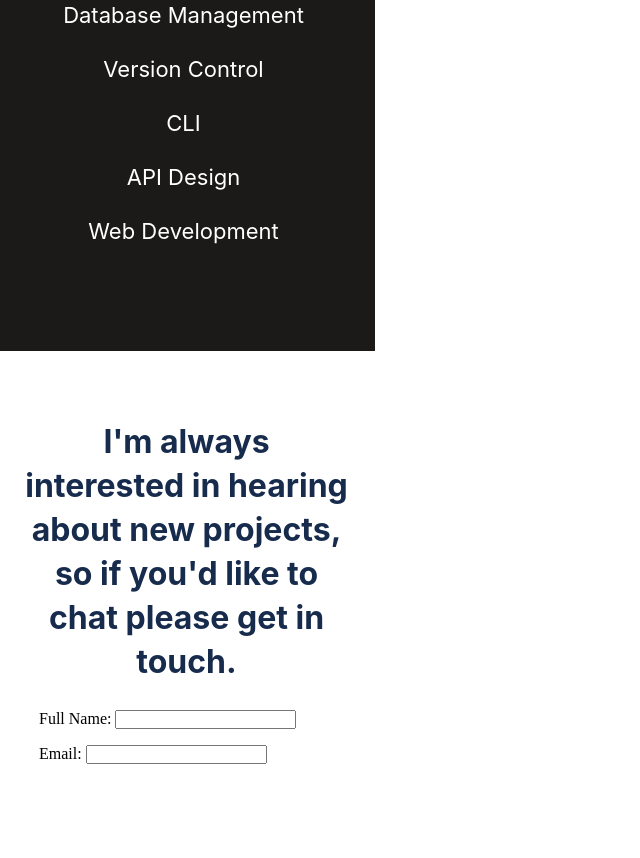
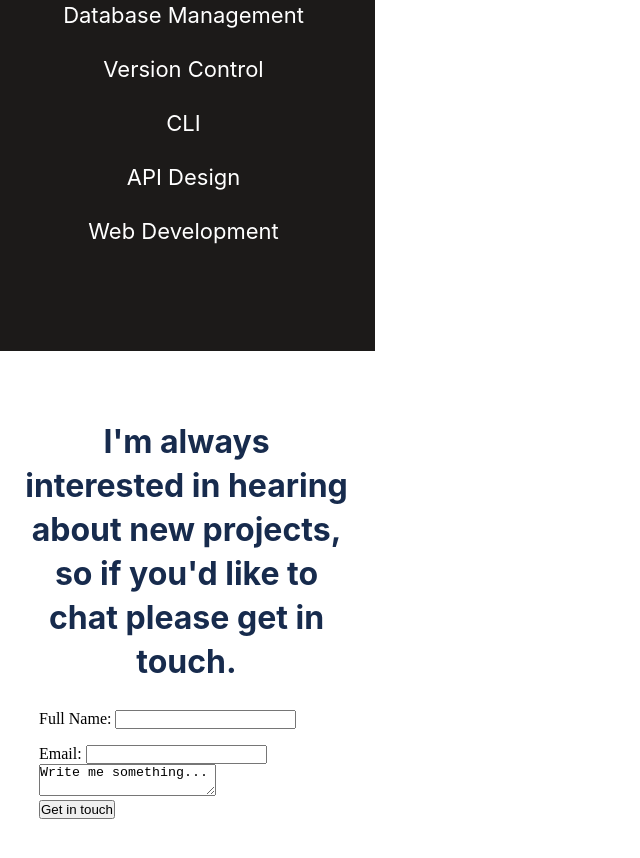
Before and after one commit to mwakiogeofrey/PORTIFOLIO-PROJECT, a website: page index.html in a window 1280 px wide. Shown: the part 5587-6445 px from the top of the page, without its empty margins (0-640 px from the left). Drawn offline with Linux system fonts and the light colour scheme.

Commit message:
Add form to html

```diff
--- a/index.html
+++ b/index.html
@@ -227,6 +227,14 @@
               <label for="mail">Email:</label>
               <input type="email" id="mail" name="user_email" />
             </li>
+            <label for="msg"></label>
+                <textarea id="msg" name="user_message">Write me something...</textarea>
+              </li>
+              <li class="button">
+                <button type="submit">Get in touch</button>
+              </li>
+            </ul>
+          </form>
 
     </div>
   </main>
```
